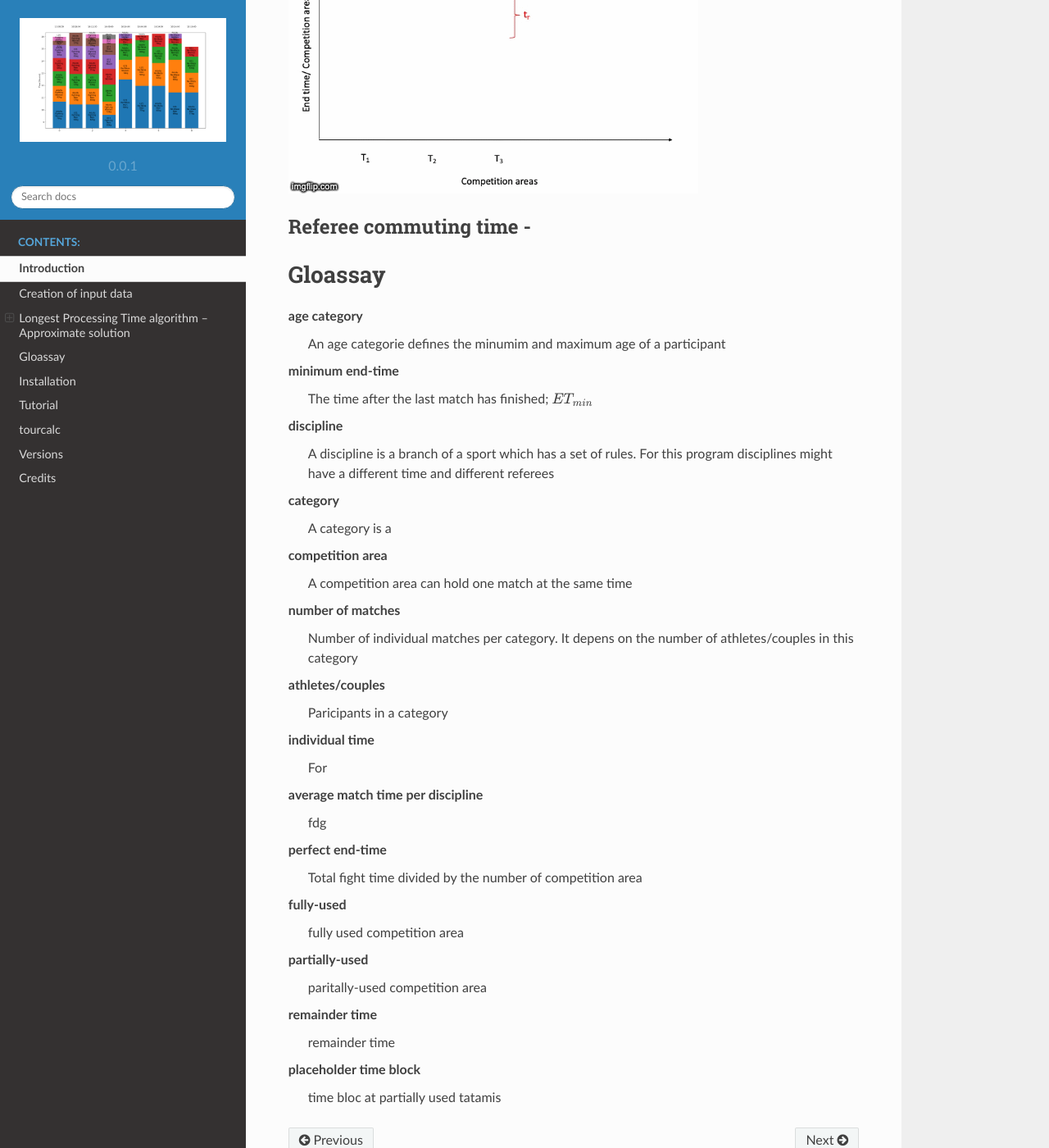
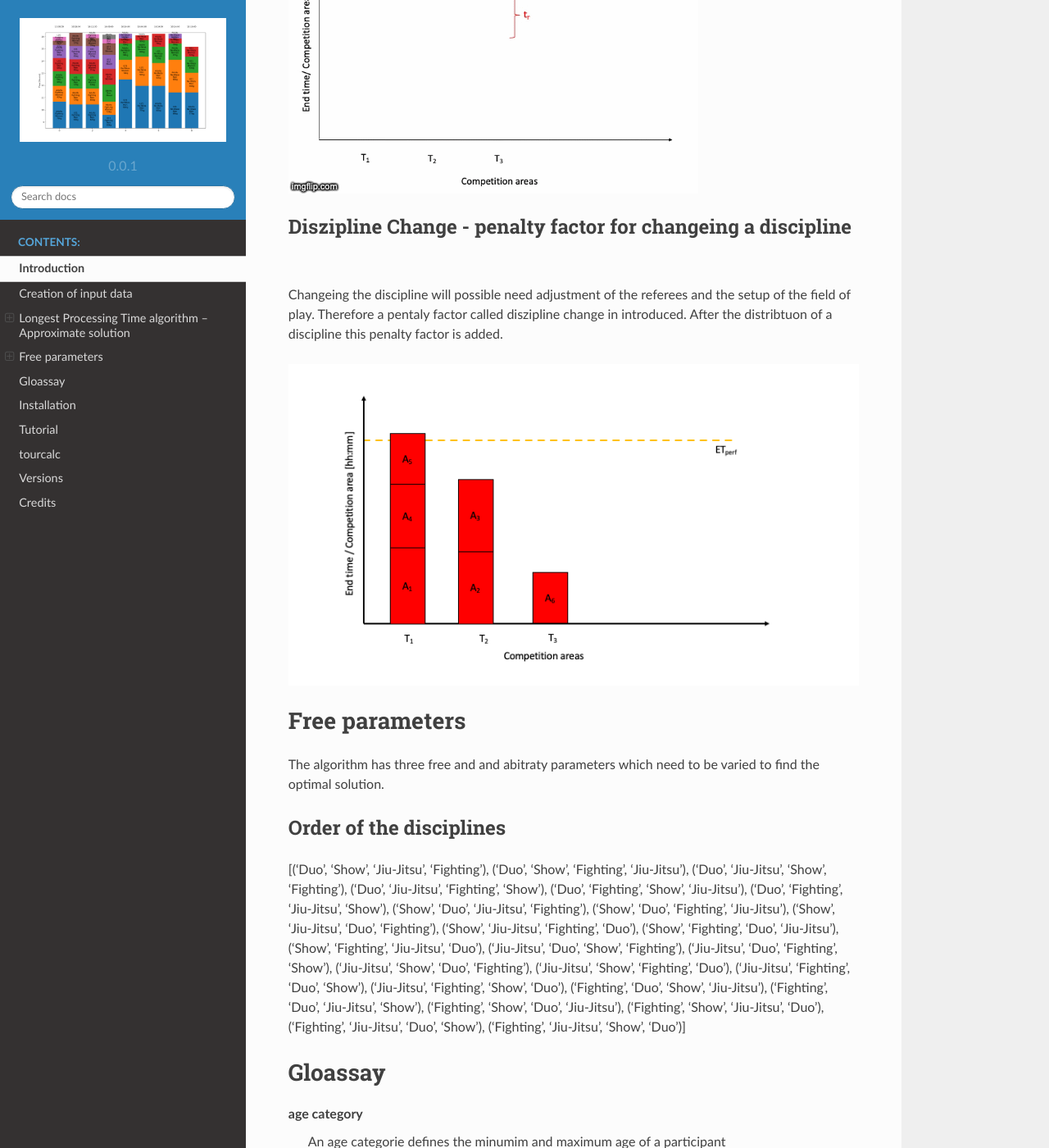
Before and after one commit to ClaudiaBehnke86/TournamentCalculator, a Sphinx documentation site: the page built from tourcalc/docs/source/introduction.rst, in a window 1280 px wide and 1400 px high, scrolled down 5394 px. Shown: the whole window at 82% size. Built offline with Sphinx 7.4.7 and the Read the Docs theme 2.0.0, drawn with Linux system fonts in a browser that asks for light colours.

Commit message:
after cleanup

```diff
--- /dev/null
+++ b/tourcalc/docs/__init__.py
@@ -0,0 +1,3 @@
+
+
+# this __init__ was automatically generated by afinipy
--- /dev/null
+++ b/tourcalc/docs/source/__init__.py
@@ -0,0 +1,3 @@
+
+
+# this __init__ was automatically generated by afinipy
--- a/tourcalc/docs/source/conf.py
+++ b/tourcalc/docs/source/conf.py
@@ -23,7 +23,6 @@ import sys
 sys.path.insert(0, os.path.abspath('..'))
 
 import tourcalc
-
 # -- General configuration ---------------------------------------------
 
 # If your documentation needs a minimal Sphinx version, state it here.
--- a/tourcalc/docs/source/installation.rst
+++ b/tourcalc/docs/source/installation.rst
@@ -12,3 +12,8 @@ Easy! Clone the git repository and use pip to install the package
 .. code-block:: console
 
     $ pip install tourcalc
+
+Run the GUI via
+
+.. code-block:: console
+    $ streamlit run theapp.py
--- a/tourcalc/docs/source/introduction.rst
+++ b/tourcalc/docs/source/introduction.rst
@@ -143,9 +143,30 @@ To avoid this, we will add adn :term:`placeholder time block` at the partically
 .. figure:: pictures/with_parTat.gif
 
 
---------------------------------
-Referee commuting time -
---------------------------------
+------------------------------------------------------------------
+Diszipline Change - penalty factor for changeing a discipline
+------------------------------------------------------------------
+
+Changeing the discipline will possible need adjustment of the referees and the setup of the field of play. Therefore a pentaly factor called diszipline change in introduced.
+After the distribtuon of a discipline this penalty factor is added.
+
+.. _pent:
+.. figure:: pictures/pent.gif
+
+
+================
+Free parameters
+================
+
+The algorithm has three free and and abitraty parameters which need to be varied to find the optimal solution.
+
+-------------------------
+Order of the disciplines
+-------------------------
+
+
+
+[('Duo', 'Show', 'Jiu-Jitsu', 'Fighting'), ('Duo', 'Show', 'Fighting', 'Jiu-Jitsu'), ('Duo', 'Jiu-Jitsu', 'Show', 'Fighting'), ('Duo', 'Jiu-Jitsu', 'Fighting', 'Show'), ('Duo', 'Fighting', 'Show', 'Jiu-Jitsu'), ('Duo', 'Fighting', 'Jiu-Jitsu', 'Show'), ('Show', 'Duo', 'Jiu-Jitsu', 'Fighting'), ('Show', 'Duo', 'Fighting', 'Jiu-Jitsu'), ('Show', 'Jiu-Jitsu', 'Duo', 'Fighting'), ('Show', 'Jiu-Jitsu', 'Fighting', 'Duo'), ('Show', 'Fighting', 'Duo', 'Jiu-Jitsu'), ('Show', 'Fighting', 'Jiu-Jitsu', 'Duo'), ('Jiu-Jitsu', 'Duo', 'Show', 'Fighting'), ('Jiu-Jitsu', 'Duo', 'Fighting', 'Show'), ('Jiu-Jitsu', 'Show', 'Duo', 'Fighting'), ('Jiu-Jitsu', 'Show', 'Fighting', 'Duo'), ('Jiu-Jitsu', 'Fighting', 'Duo', 'Show'), ('Jiu-Jitsu', 'Fighting', 'Show', 'Duo'), ('Fighting', 'Duo', 'Show', 'Jiu-Jitsu'), ('Fighting', 'Duo', 'Jiu-Jitsu', 'Show'), ('Fighting', 'Show', 'Duo', 'Jiu-Jitsu'), ('Fighting', 'Show', 'Jiu-Jitsu', 'Duo'), ('Fighting', 'Jiu-Jitsu', 'Duo', 'Show'), ('Fighting', 'Jiu-Jitsu', 'Show', 'Duo')]
 
 
 .. _OSC: http://www.jjif.org/fileadmin/documents/Competition-Ranking/Organization_and_sporting_code_2020.pdf
--- /dev/null
+++ b/tourcalc/docs/source/pictures/__init__.py
@@ -0,0 +1,3 @@
+
+
+# this __init__ was automatically generated by afinipy
--- a/tourcalc/docs/source/tourcalc.rst
+++ b/tourcalc/docs/source/tourcalc.rst
@@ -13,4 +13,5 @@ Submodules
 .. toctree::
    :maxdepth: 4
 
+   tourcalc.theapp
    tourcalc.tourcalc
```
Also changed, not shown: tourcalc/docs/source/tourcalc.theapp.rst (added, +8 -0 lines), tourcalc/docs/source/pictures/pent.gif (added), 1 other file.
